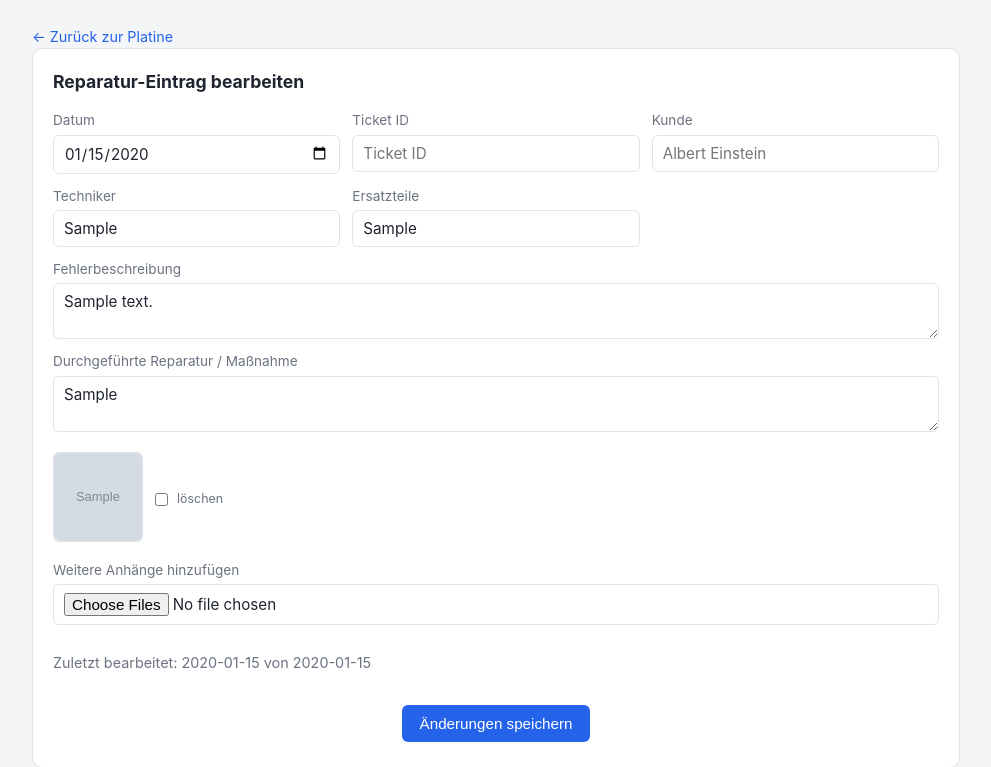
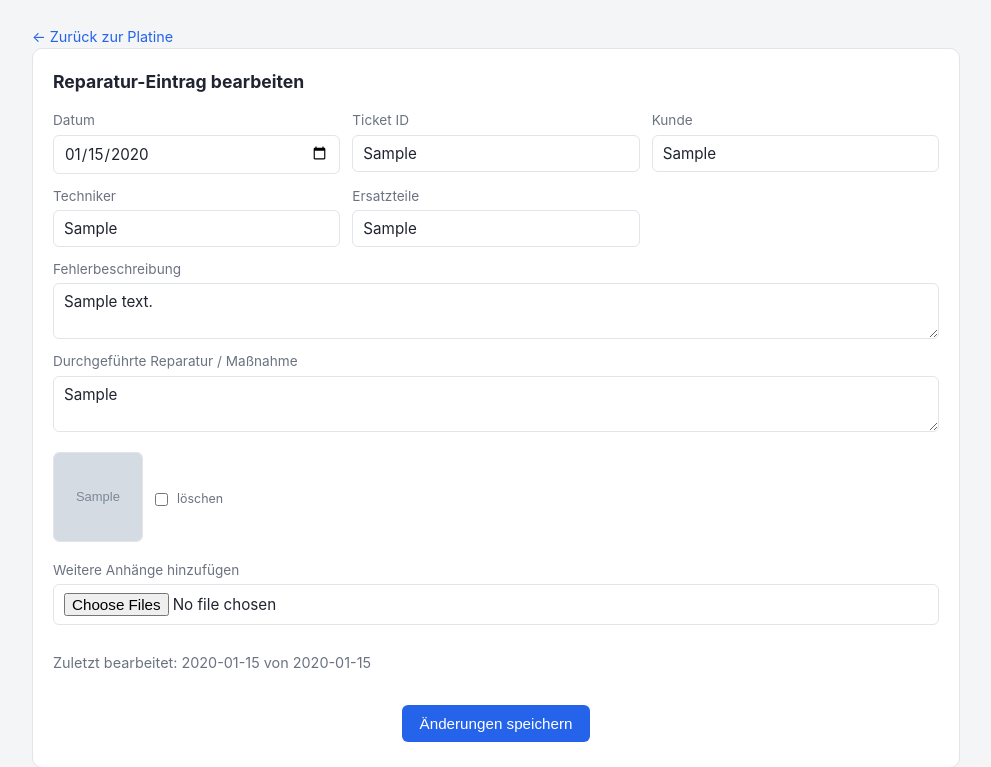
Before and after one commit to MrtnPpprgr/duck-tape, a Flask app: page /repairs/1/edit in a window 1280 px wide. Shown: the part 63-830 px from the top of the page, without its empty margins (144-1135 px from the left). Run offline with Flask 3, Linux system fonts and the light colour scheme; the visitor is signed in with stand-in values (Sample User, id 1); data comes from the database, SQL or seed files in the repository; tables that the repository leaves empty hold one stand-in row (values such as "Sample post"); grey boxes marked "Sample" are stand-in pictures.

Commit message:
Bug fix no ticket/customer
on edit page there where no customer or ticket id in the fields

```diff
--- a/templates/edit_repair.html
+++ b/templates/edit_repair.html
@@ -12,10 +12,10 @@
                 <input type="date" name="date" value="{{ repair['date'] }}" required>
             </label>
             <label>Ticket ID
-                <input type="text" name="ticket" placeholder="Ticket ID">
+                <input type="text" name="ticket" value="{{ repair['ticket'] or '' }}" placeholder="Ticket ID">
             </label>
             <label>Kunde
-                <input type="text" name="customer" placeholder="Albert Einstein">
+                <input type="text" name="customer" value="{{ repair['customer'] or '' }}" placeholder="Albert Einstein">
             </label>
         </div>
         <div class="form-row">
```
